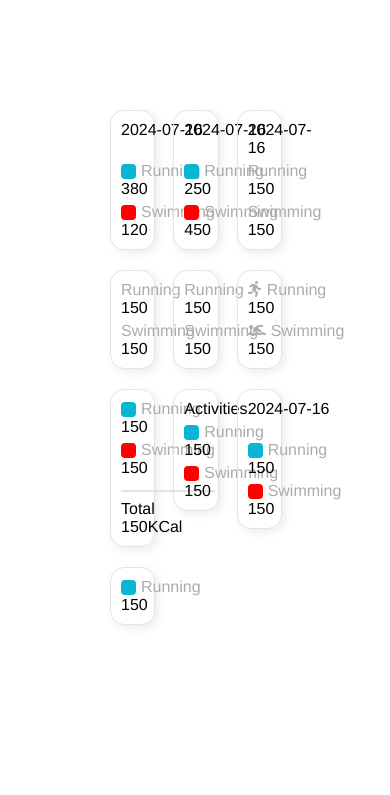
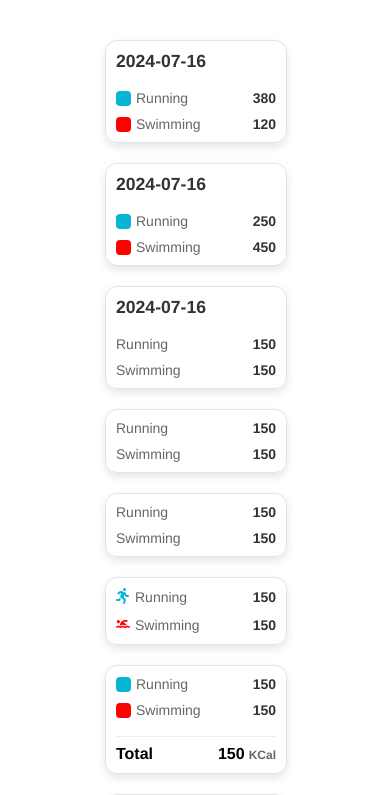
Before and after one commit to surya489/tooltip, a React (Create React App) app: page / in a window 390 px wide. Shown: the top 795 px of the page. Built offline with nearby package versions, Linux system fonts and the light colour scheme; a web font is replaced by a local one.

Commit message:
responsive fix

```diff
--- a/public/index.html
+++ b/public/index.html
@@ -19,9 +19,20 @@
     html {
       font-family: "Mona Sans", "Helvetica Neue", Helvetica, Arial, sans-serif;
     }
+
+    #root {
+      height: 100vh;
+      overflow: hidden;
+    }
+
+    @media(max-width: 740px) {
+      #root {
+        height: 100%;
+      }
+    }
   </style>
   <noscript>You need to enable JavaScript to run this app.</noscript>
-  <div id="root" style="height: 100vh; overflow: hidden;"></div>
+  <div id="root"></div>
 </body>
 
 </html>
--- a/src/App.css
+++ b/src/App.css
@@ -5,4 +5,5 @@
   justify-content: center;
   max-width: 1440px;
   width: 100%;
+  height: 100%;
 }
--- a/src/Components/Center/Center.css
+++ b/src/Components/Center/Center.css
@@ -3,6 +3,20 @@
     width: 100%;
     height: 100%;
     overflow: hidden;
-    padding: 100px;
     max-width: 600px;
+    display: flex;
+    flex-wrap: wrap;
+    align-items: center;
 }
+
+@media(max-width: 800px) {
+    .center {
+        padding: 30px;
+    }
+}
+
+@media(max-width: 740px) {
+    .center {
+        max-width: 450px;
+    }
+}
--- a/src/Components/ToolTip/ToolTip.css
+++ b/src/Components/ToolTip/ToolTip.css
@@ -1,6 +1,6 @@
 .tooltip_wrap {
     width: 100%;
-    height: 100%;
+    /* height: 100%; */
     display: flex;
     flex-wrap: wrap;
 }
--- a/src/Components/ToolTipCard/ToolTipCard.css
+++ b/src/Components/ToolTipCard/ToolTipCard.css
@@ -10,15 +10,22 @@
     width: 100%;
     border: 1px solid #e8e4e4;
     border: 1px solid #e0e4e7;
-    border-radius: 14px;
-    box-shadow: 3px 3px 10px 0px rgba(0, 0, 0, .08);
+    cursor: pointer;
+    border-radius: 12px;
+    box-shadow: 0 4px 8px rgba(0, 0, 0, 0.1);
+    transition: transform 0.2s, box-shadow 0.2s;
+}
+
+.tooltip_card:hover {
+    transform: scale(1.02);
+    box-shadow: 0 8px 16px rgba(0, 0, 0, 0.15);
 }
 
 .content {
     display: flex;
     flex-wrap: wrap;
     flex-direction: column;
-    gap: 5px;
+    gap: 10px;
     padding: 10px;
 }
 
@@ -32,8 +39,16 @@
 
 .totalValue {
     padding-top: 8px;
-    border-top: 2px solid #e0e4e7;
+    border-top: 1px solid #eee;
     margin-top: 8px;
+    font-size: 16px;
+    color: #000;
+    font-weight: bold;
+}
+
+.total {
+    font-weight: bold;
+    color: #000;
 }
 
 .body div {
@@ -67,3 +82,63 @@
 .value {
     color: #000;
 }
+
+.tooltip_card .date,
+.tooltip_card .title {
+    font-weight: bold;
+    font-size: 1.1rem;
+    color: #333;
+    margin-bottom: 8px;
+}
+
+.tooltip_card .body .text {
+    font-size: 14px;
+    color: #666;
+}
+
+.tooltip_card .value {
+    font-size: 1.2rem;
+    font-weight: bold;
+    color: #000;
+}
+
+.icon {
+    width: 14px;
+    color: red;
+}
+
+.run .icon {
+    color: #06b6d4;
+}
+
+.tooltip_card .title {
+    text-transform: uppercase;
+    letter-spacing: 0.05em;
+    color: #444;
+}
+
+.tooltip_card .value {
+    font-size: 14px;
+    font-weight: bold;
+    color: #333;
+}
+
+.totalValue .extnsn {
+    padding-left: 4px;
+    color: #666;
+    font-size: 12px;
+}
+
+@media(max-width: 740px) {
+    .tooltip_card_wrap {
+        width: 50%;
+    }
+}
+
+@media(max-width: 600px) {
+    .tooltip_card_wrap {
+        width: 100%;
+        max-width: 200px;
+        margin: auto;
+    }
+}
--- a/src/Components/ToolTipCard/ToolTipCard.js
+++ b/src/Components/ToolTipCard/ToolTipCard.js
@@ -37,7 +37,7 @@ const ToolTipCard = ({ date, title, bodyItems, total, totalValue, extension }) =
                             <span className="total">Total</span>
                             <span className="total_value">
                                 {totalValue}
-                                {extension && <span>{extension}</span>}
+                                {extension && <span className="extnsn">{extension}</span>}
                             </span>
                         </div>
                     )}
```
